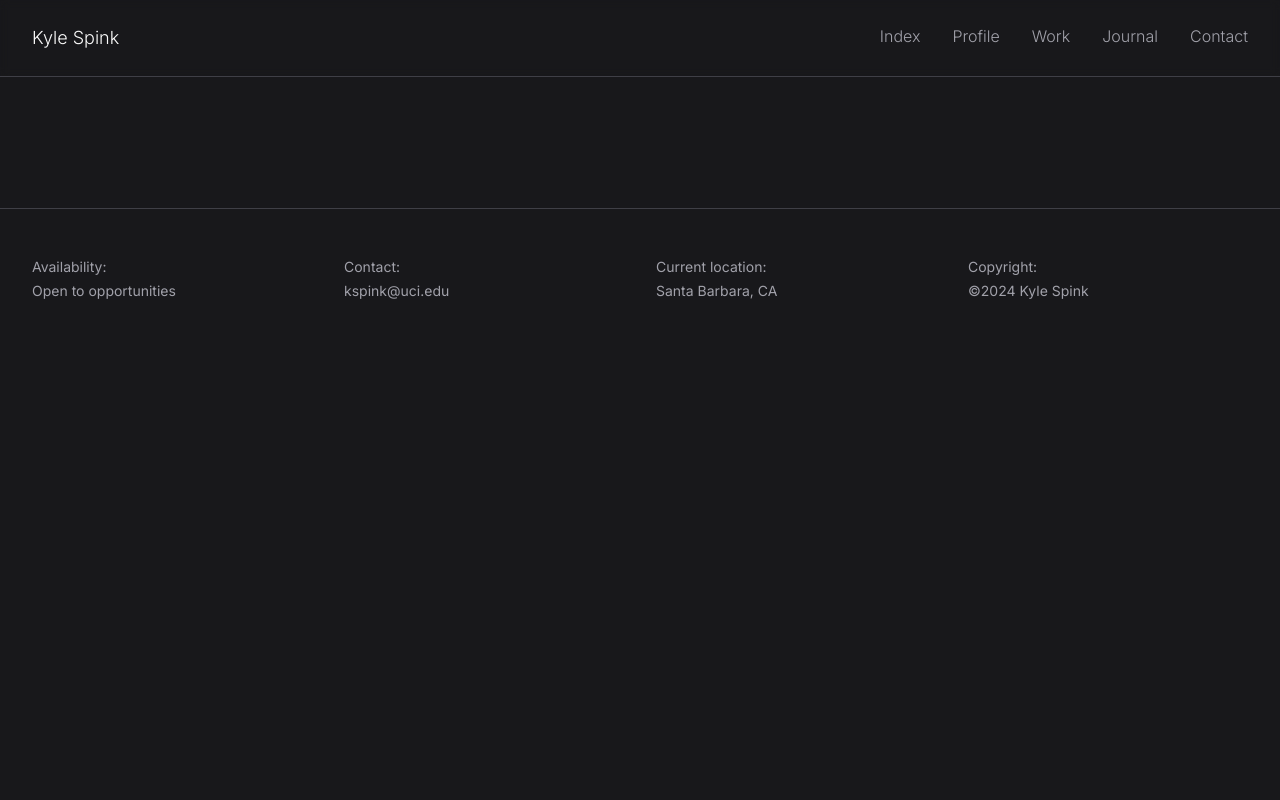
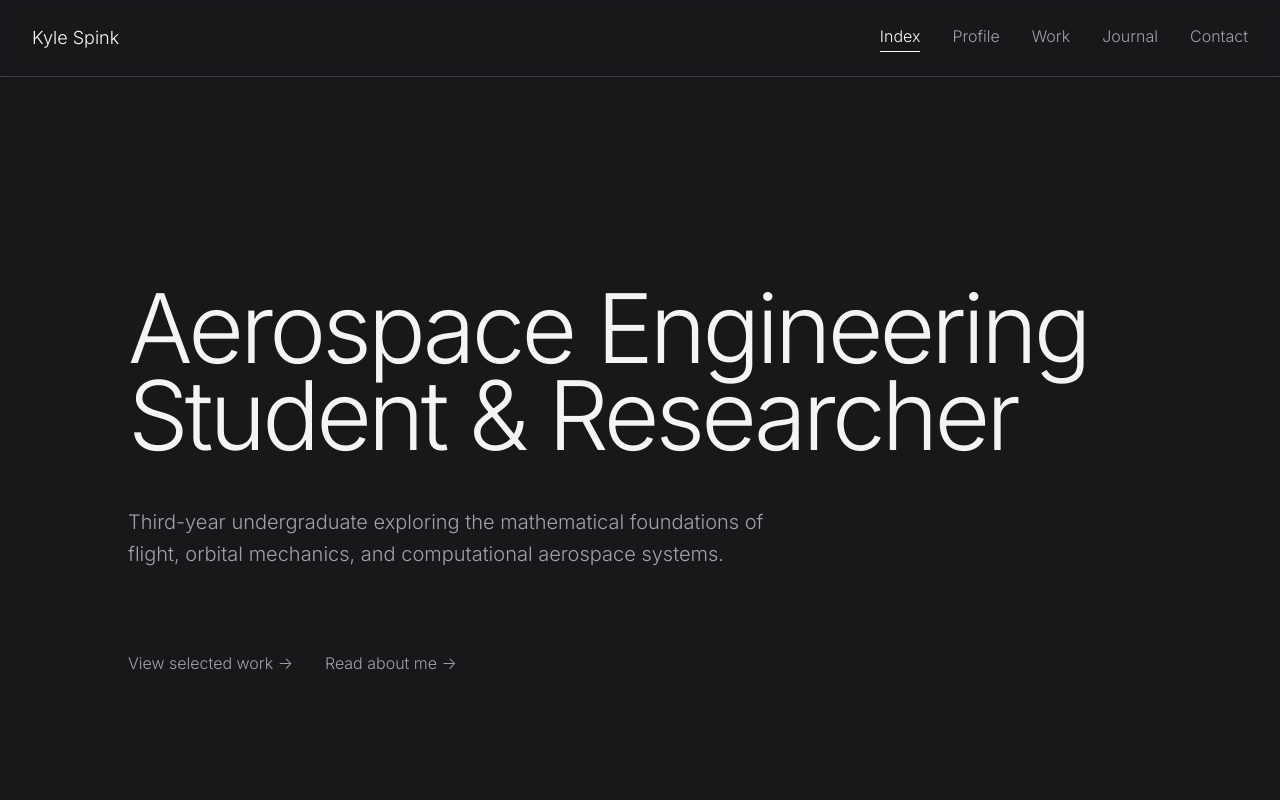
Before and after one commit to kylespink13/personal-website, a React (Vite) app: page /home in a window 1280 px wide. Shown: the top 800 px of the page. Built offline with nearby package versions, Linux system fonts and the light colour scheme.

Commit message:
Change default page from home to about page

```diff
--- a/src/App.jsx
+++ b/src/App.jsx
@@ -1,5 +1,5 @@
 import React from 'react';
-import { Routes, Route } from 'react-router-dom';
+import { Routes, Route, Navigate } from 'react-router-dom';
 import Layout from './Layout.jsx';
 import Home from './Pages/index.jsx';
 import About from './Pages/about.jsx';
@@ -12,7 +12,8 @@
   return (
     <Layout>
       <Routes>
-        <Route path="/" element={<Home />} />
+        <Route path="/" element={<Navigate to="/about" replace />} />
+        <Route path="/home" element={<Home />} />
         <Route path="/about" element={<About />} />
         <Route path="/work" element={<Work />} />
         <Route path="/blog" element={<Blog />} />
--- a/src/utils.jsx
+++ b/src/utils.jsx
@@ -1,11 +1,11 @@
 export const createPageUrl = (pageName) => {
   const pageMap = {
-    "Home": "/",
+    "Home": "/home",
     "About": "/about",
     "Work": "/work",
     "Blog": "/blog",
     "Contact": "/contact"
   };
 
-  return pageMap[pageName] || "/";
+  return pageMap[pageName] || "/about";
 };
```
